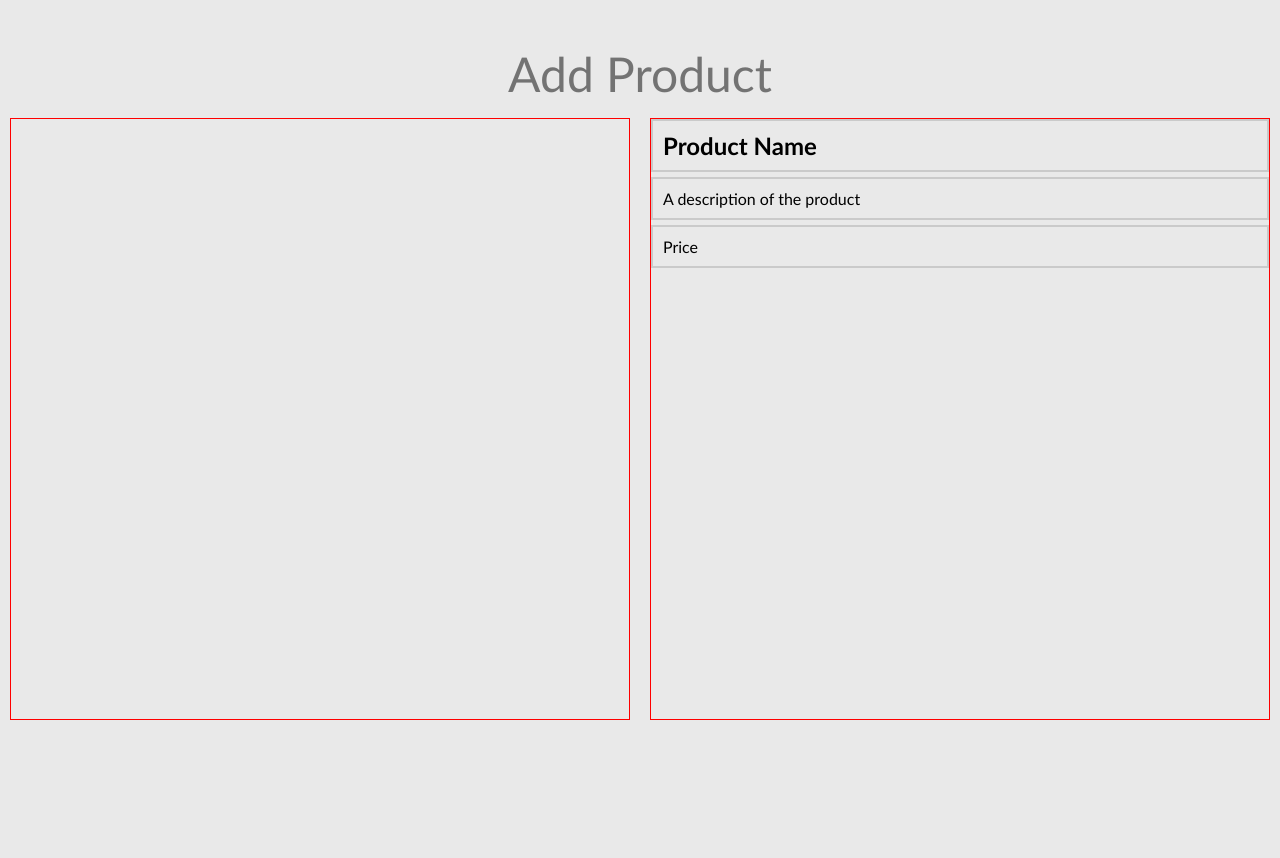
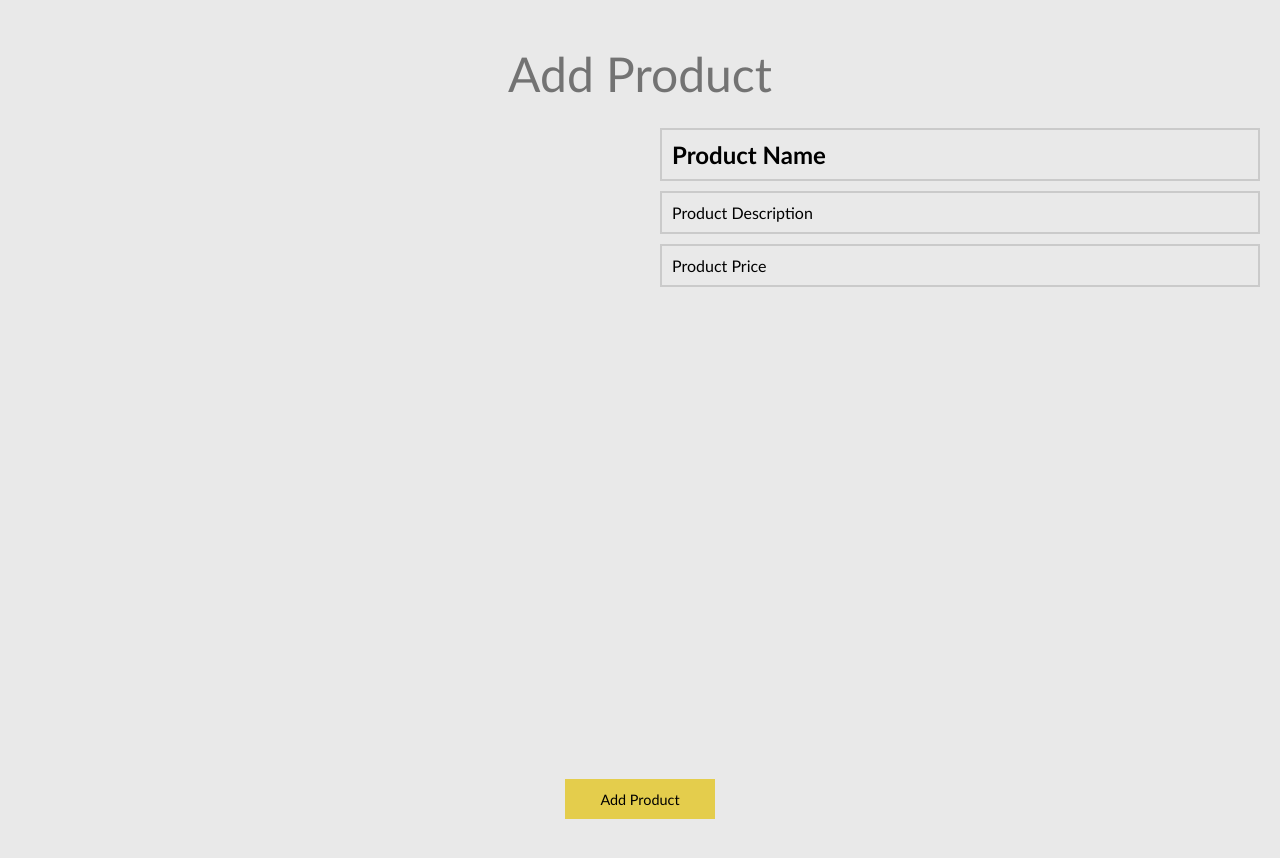
Before and after one commit to wpbautista/CS121MP2, a Vue app: page /seller-add-product in a window 1280 px wide. Shown: the top 858 px of the page. Before the commit the page ends 800 px from the top, so only its background shows below. Built offline with nearby package versions, Linux system fonts and the light colour scheme.

Commit message:
added error messages and comments

```diff
--- a/src/components/SL-AddProduct.vue
+++ b/src/components/SL-AddProduct.vue
@@ -1,21 +1,26 @@
 <template>
 <body>
+    <!--Add a button at the bottom for submission-->
     <h1 class="title">Add Product</h1>
     <section class="product-sec">
         <div class="img-upload-container">
-            <input type="file" @change="addingprd" id="product-img" hidden/>
+            <input type="file" @change="updatepic" id="product-img" hidden/>
             <label for="product-img" class="product-img-overlay">Upload Image</label>
             <img alt="" class="product-img-display" />
         </div>
         <div class="product-details">
             <h1 class="product-name" contenteditable="true" data-placeholder="Product Name">Product Name</h1>
-            <p class="product-desc" contenteditable="true" data-placeholder="Product Description">A description of the product</p>
-            <p class="product-price" contenteditable="true" data-placeholder="Product Price">Price</p>
+            <p class="product-desc" contenteditable="true" data-placeholder="Product Description">Product Description</p>
+            <p class="product-price" contenteditable="true" data-placeholder="Product Price">Product Price</p>
         </div>
     </section>
-    <section class="detailed-details">
+    <span class="error" id="err_1">There are some error in the Product Name field.</span>
+    <span class="error" id="err_2">There are some error in the Product Description field.</span>
+    <span class="error" id="err_3">There are some error in the Product Price field.</span>
+    <div class="btn-container">
 
-    </section>
+        <button @click="addingprd" class="add-btn">Add Product</button>
+    </div>
 </body>
 </template>
 
@@ -24,7 +29,48 @@ export default{
     name: 'SL-AddProduct',
     methods:{
         addingprd(){
-            alert('lol')
+            let productName = document.querySelector('.product-name');
+            let productDesc = document.querySelector('.product-desc');
+            let productPrice = document.querySelector('.product-price');
+
+            var allFine = true;
+
+            if(!productName.innerHTML.length || productName.innerHTML == productName.getAttribute('data-placeholder')){
+                document.querySelector('#err_1').style.visibility = 'visible';
+                allFine = false;
+            }else{
+                document.querySelector('#err_1').style.visibility = 'hidden';
+            }
+
+            if(!productDesc.innerHTML.length || productDesc.innerHTML == productDesc.getAttribute('data-placeholder')){
+                document.querySelector('#err_2').style.visibility = 'visible';
+                allFine = false;
+            }else{
+                document.querySelector('#err_2').style.visibility = 'hidden';
+            }
+
+
+            if(!productPrice.innerHTML.length || !Number(productPrice.innerHTML)){
+                document.querySelector('#err_3').style.visibility = 'visible';
+                allFine = false;
+            }else{
+                document.querySelector('#err_3').style.visibility = 'hidden';
+            }
+
+            if(allFine){
+                alert('Success, should be submitting')
+                //function to store the products, using json probably
+                //then go back to dashboard
+                this.$router.push({path : 'seller-dashboard'})
+            }
+        },
+        updatepic(){
+            let uploadpic = document.querySelector('#product-image');
+            const file = uploadpic.files[0];
+            //let imgURL;
+            if(file.type.includes('image')){
+                //save image somewhere, then display it to the img display
+            }
         }
     }
 }
@@ -35,9 +81,6 @@ body{
     padding: 50px 0;
 }
 
-div{
-    border: 1px red solid;
-}
 .title{
     text-align: center;
     font-size: 3rem;
@@ -97,10 +140,45 @@ div{
     outline: none;
     border: 2px solid #cacaca;
     padding: 10px;
-    margin-bottom: 5px;
+    margin: 10px;
 }
 
 *[contenteditable="true"]:focus{
     border: 2px solid #000000;
 }
+
+.btn-container{
+    display: flex;
+    justify-content: center;
+}
+
+.add-btn{
+    width: 150px;
+    height: 40px;
+    outline: none;
+    font-size: 0.9rem;
+    font-family: 'Trebuchet MS', sans-serif;
+    border: none;
+    background: rgb(228, 205, 76);
+    cursor: pointer;
+}
+
+.error{
+    display: flex;
+    justify-content: center;
+    color: red;
+    font-size: .9rem;
+}
+
+#err_1{
+    visibility: hidden;
+}
+
+#err_2{
+    visibility: hidden;
+}
+
+#err_3{
+    visibility: hidden;
+}
 </style>
--- a/src/components/SU-Seller.vue
+++ b/src/components/SU-Seller.vue
@@ -18,6 +18,7 @@
 </template>
 
 <script>
+
 export default {
   name: 'SU-Seller',
   props: {
--- a/src/main.js
+++ b/src/main.js
@@ -1,3 +1,5 @@
+//ADD axios and vuex
+
 import { createApp } from 'vue'
 import App from './App.vue'
 import router from './router'
--- a/src/views/SLDView.vue
+++ b/src/views/SLDView.vue
@@ -3,7 +3,10 @@
 </template>
 
 <script>
-// @ is an alias to /src
+//use created for fetching the products
+//from some database
+//make product component and view the product for deletion
+
 import SLDashboard from '@/components/SL-Dashboard.vue'
 
 export default {
```
